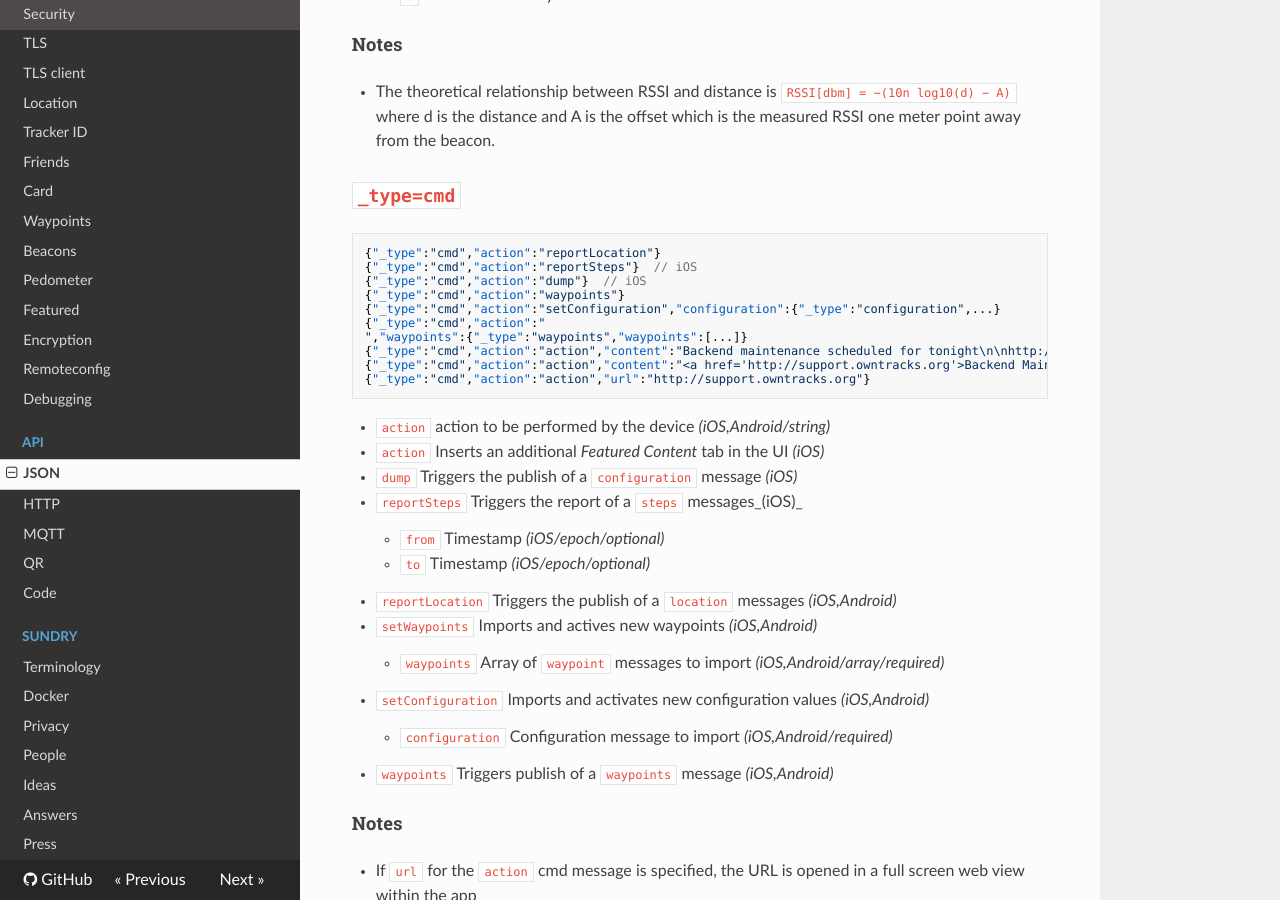
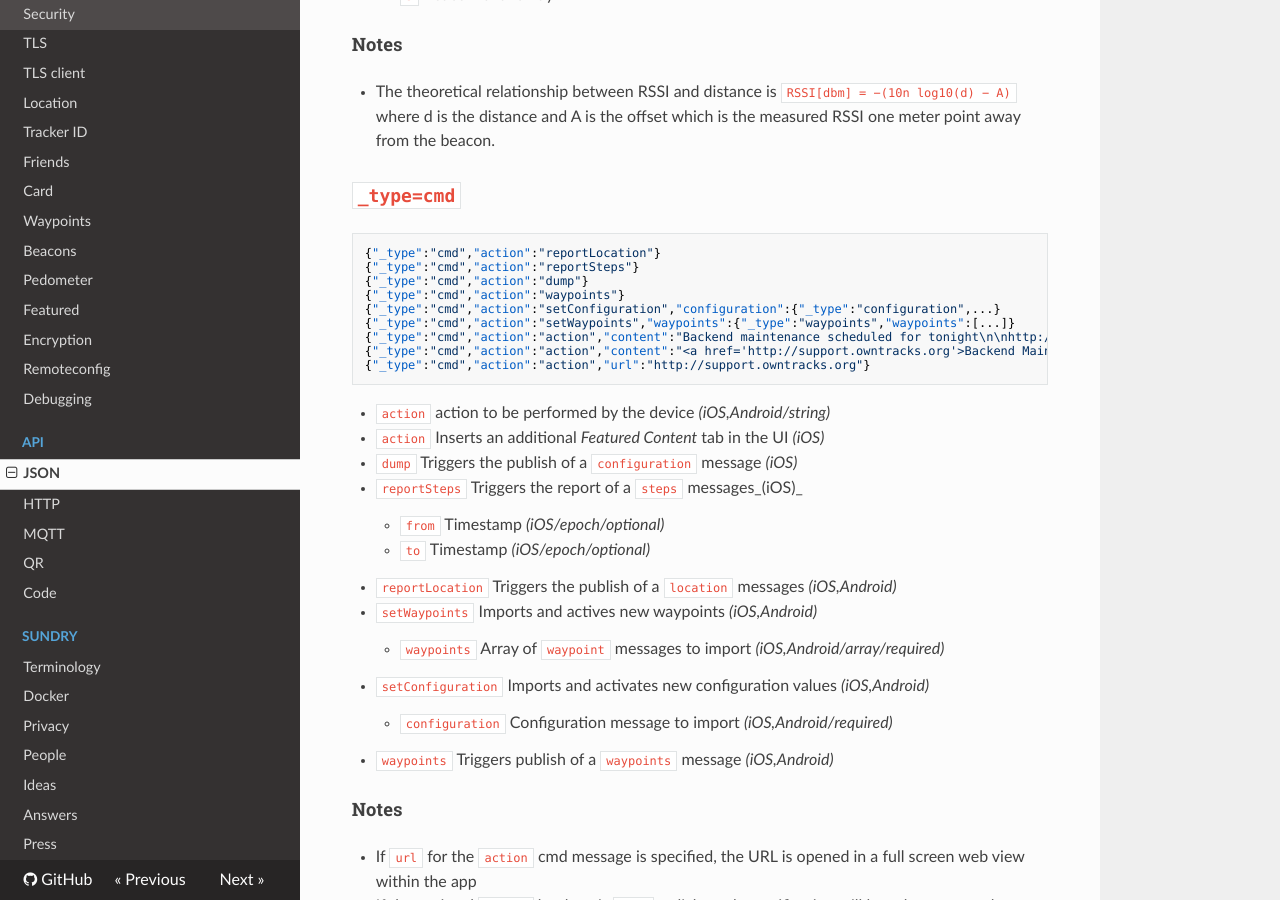
Before and after one commit to owntracks/booklet, an MkDocs documentation site: the page built from docs/tech/json.md, in a window 1280 px wide and 900 px high, scrolled down 8773 px. Built offline with MkDocs 1.6.1, drawn with Linux system fonts in a browser that asks for light colours; nearby versions of some CDN libraries; old or Windows-style settings are respelled for this version of MkDocs.

Commit message:
Fix wrong example of setWaypoints cmd

````diff
--- a/docs/tech/json.md
+++ b/docs/tech/json.md
@@ -311,12 +311,11 @@ These messages are published when beacon ranging (iOS only) is enabled. Be advis
 
 ```json
 {"_type":"cmd","action":"reportLocation"}
-{"_type":"cmd","action":"reportSteps"}  // iOS
-{"_type":"cmd","action":"dump"}  // iOS
+{"_type":"cmd","action":"reportSteps"}
+{"_type":"cmd","action":"dump"}
 {"_type":"cmd","action":"waypoints"}
 {"_type":"cmd","action":"setConfiguration","configuration":{"_type":"configuration",...}
-{"_type":"cmd","action":"
-","waypoints":{"_type":"waypoints","waypoints":[...]}
+{"_type":"cmd","action":"setWaypoints","waypoints":{"_type":"waypoints","waypoints":[...]}
 {"_type":"cmd","action":"action","content":"Backend maintenance scheduled for tonight\n\nhttp://support.owntracks.org"}
 {"_type":"cmd","action":"action","content":"<a href='http://support.owntracks.org'>Backend Maintenance tonight</a>"}
 {"_type":"cmd","action":"action","url":"http://support.owntracks.org"}
````
